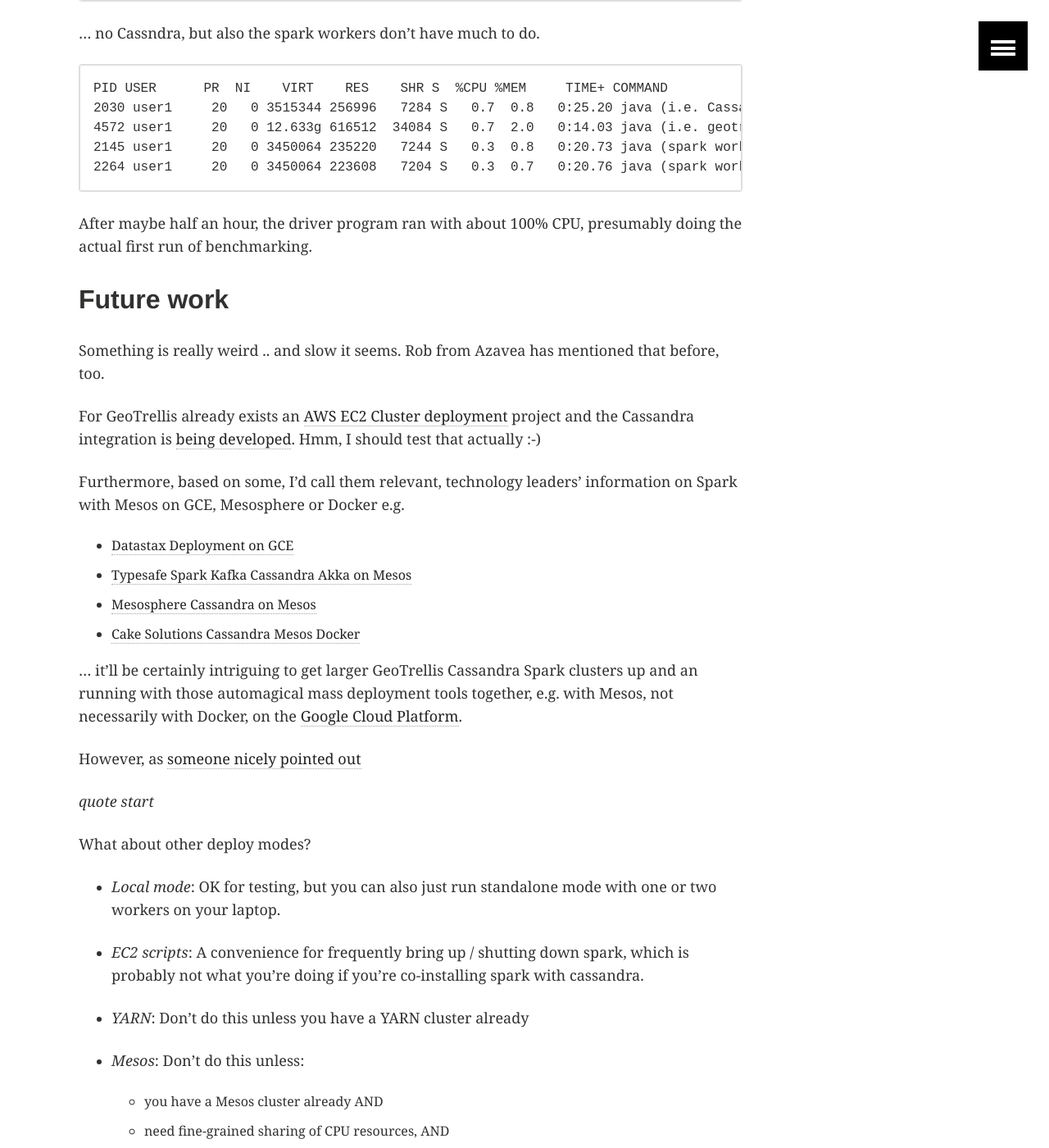
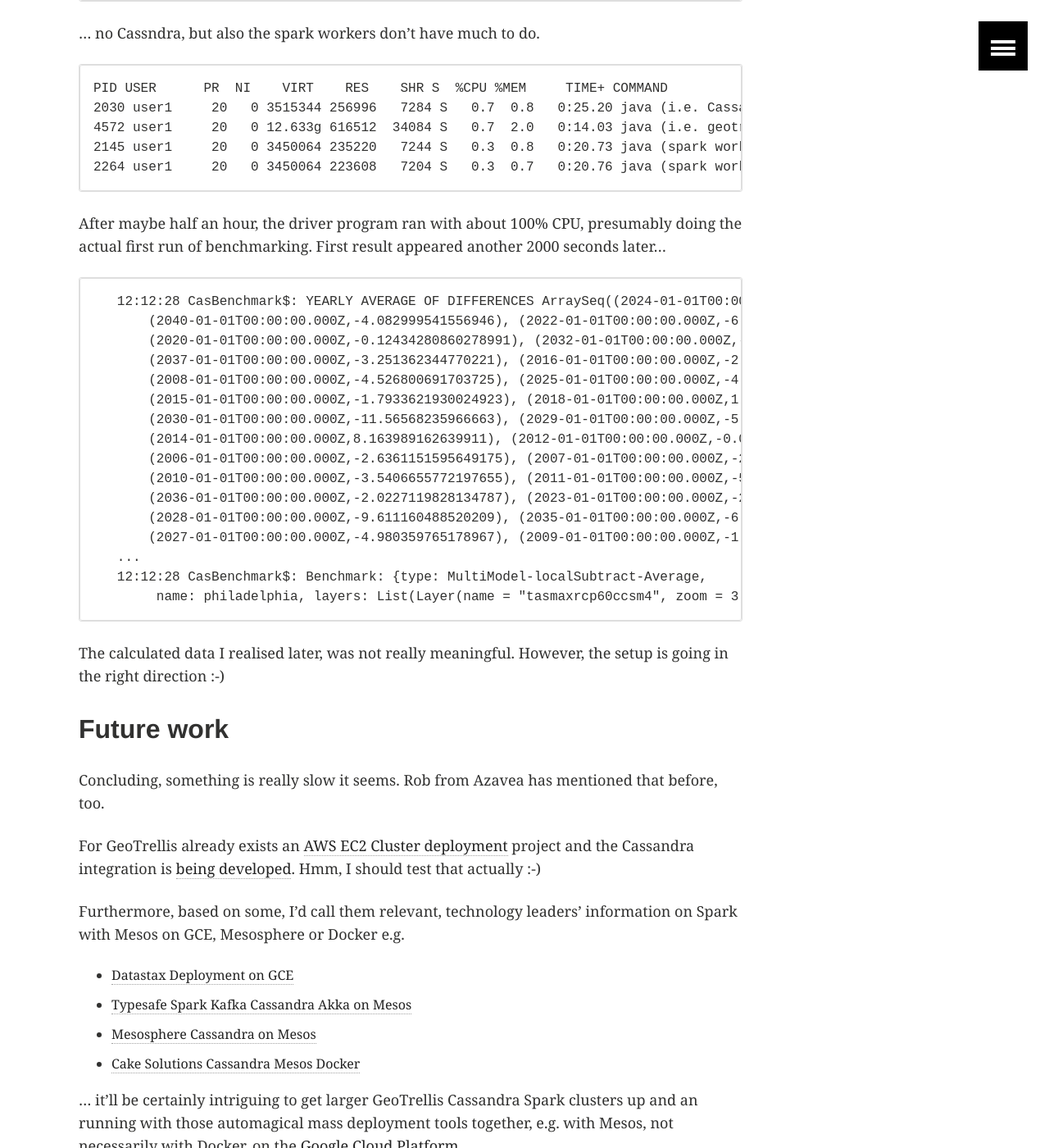
Before and after one commit to allixender/allixender.github.io, a Jekyll site: the page built from _posts/articles/2015-06-30-geotrellis-gce-experiment.md, in a window 1280 px wide and 1400 px high, scrolled down 2595 px. Shown: the whole window at 82% size. Built offline with Jekyll 4.4.1, drawn with Linux system fonts in a browser that asks for light colours; some of the changed text lies outside the part shown.

Commit message:
fixed some typos, started with gcloud article

```diff
--- a/_posts/articles/2015-06-30-geotrellis-gce-experiment.md
+++ b/_posts/articles/2015-06-30-geotrellis-gce-experiment.md
@@ -91,10 +91,30 @@ between these two views:
     2264 user1     20   0 3450064 223608   7204 S   0.3  0.7   0:20.76 java (spark worker)
 
 After maybe half an hour, the driver program ran with about 100% CPU, presumably doing the actual first run of benchmarking.
+First result appeared another 2000 seconds later...
+
+       12:12:28 CasBenchmark$: YEARLY AVERAGE OF DIFFERENCES ArraySeq((2024-01-01T00:00:00.000Z,-5.742096174281091),
+           (2040-01-01T00:00:00.000Z,-4.082999541556946), (2022-01-01T00:00:00.000Z,-6.916643693113496),
+           (2020-01-01T00:00:00.000Z,-0.12434280860278991), (2032-01-01T00:00:00.000Z,-2.076048279608781),
+           (2037-01-01T00:00:00.000Z,-3.251362344770221), (2016-01-01T00:00:00.000Z,-2.9338103677725176),
+           (2008-01-01T00:00:00.000Z,-4.526800691703725), (2025-01-01T00:00:00.000Z,-4.444756317590644),
+           (2015-01-01T00:00:00.000Z,-1.7933621930024923), (2018-01-01T00:00:00.000Z,1.8317703519666457),
+           (2030-01-01T00:00:00.000Z,-11.56568235966663), (2029-01-01T00:00:00.000Z,-5.528298940438058),
+           (2014-01-01T00:00:00.000Z,8.163989162639911), (2012-01-01T00:00:00.000Z,-0.05441557471953986),
+           (2006-01-01T00:00:00.000Z,-2.6361151595649175), (2007-01-01T00:00:00.000Z,-2.2866075483874537),
+           (2010-01-01T00:00:00.000Z,-3.5406655772197655), (2011-01-01T00:00:00.000Z,-5.0540570398991695),
+           (2036-01-01T00:00:00.000Z,-2.0227119828134787), (2023-01-01T00:00:00.000Z,-2.6087549888935255),
+           (2028-01-01T00:00:00.000Z,-9.611160488520209), (2035-01-01T00:00:00.000Z,-6.24592506571773),
+           (2027-01-01T00:00:00.000Z,-4.980359765178967), (2009-01-01T00:00:00.000Z,-1.114338171308529),
+       ...
+       12:12:28 CasBenchmark$: Benchmark: {type: MultiModel-localSubtract-Average,
+            name: philadelphia, layers: List(Layer(name = "tasmaxrcp60ccsm4", zoom = 3), Layer(name = "tasmaxrcp60ccsm420", zoom = 3))} in 2050063 ms
+
+The calculated data I realised later, was not really meaningful. However, the setup is going in the right direction :-)
 
 ## Future work
 
-Something is really weird .. and slow it seems. Rob from Azavea has mentioned that before, too.
+Concluding, something is really slow it seems. Rob from Azavea has mentioned that before, too.
 
 For GeoTrellis already exists an [AWS EC2 Cluster deployment](https://github.com/geotrellis/geotrellis-ec2-cluster) project and
 the Cassandra integration is [being developed](https://github.com/geotrellis/geotrellis-ec2-cluster/tree/feature/hmc/cassandra-support). Hmm, I should test that actually :-)
```
Also changed, not shown: other parts of _posts/articles/2015-06-30-geotrellis-gce-experiment.md (+1 -1 lines), _posts/articles/2015-07-05-google-cloud-sdk.md (added, +93 -0 lines), _posts/articles/_2015-07-05-google-cloud-sdk.md (deleted, +0 -76 lines).
